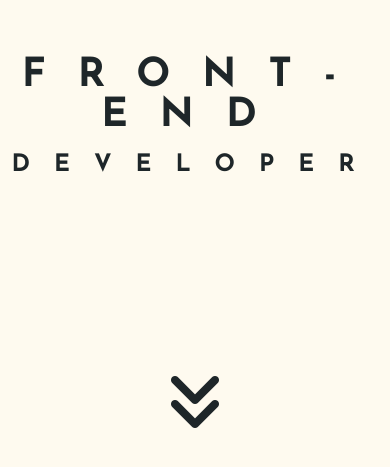
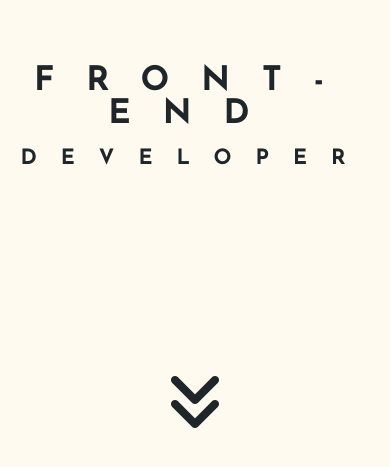
Before and after one commit to BuildAnythingWithCode/gregfranz, a plain HTML site: page index.html in a window 390 px wide. Shown: the part 339-806 px from the top of the page. Drawn offline with Linux system fonts and the light colour scheme; a web font is replaced by a local one.

Commit message:
mobile check

```diff
--- a/style.css
+++ b/style.css
@@ -54,13 +54,13 @@ body {
 }
 
 #fe-logo-text h1 {
-  font-size: 2.5rem;
+  font-size: 4vh;
   letter-spacing: 2rem;
   margin-bottom: 2vh;
 }
 
 #d-logo-text h1 {
-  font-size: 1.5rem;
+  font-size: 2.5vh;
   letter-spacing: 1.5rem;
 }
 
```
